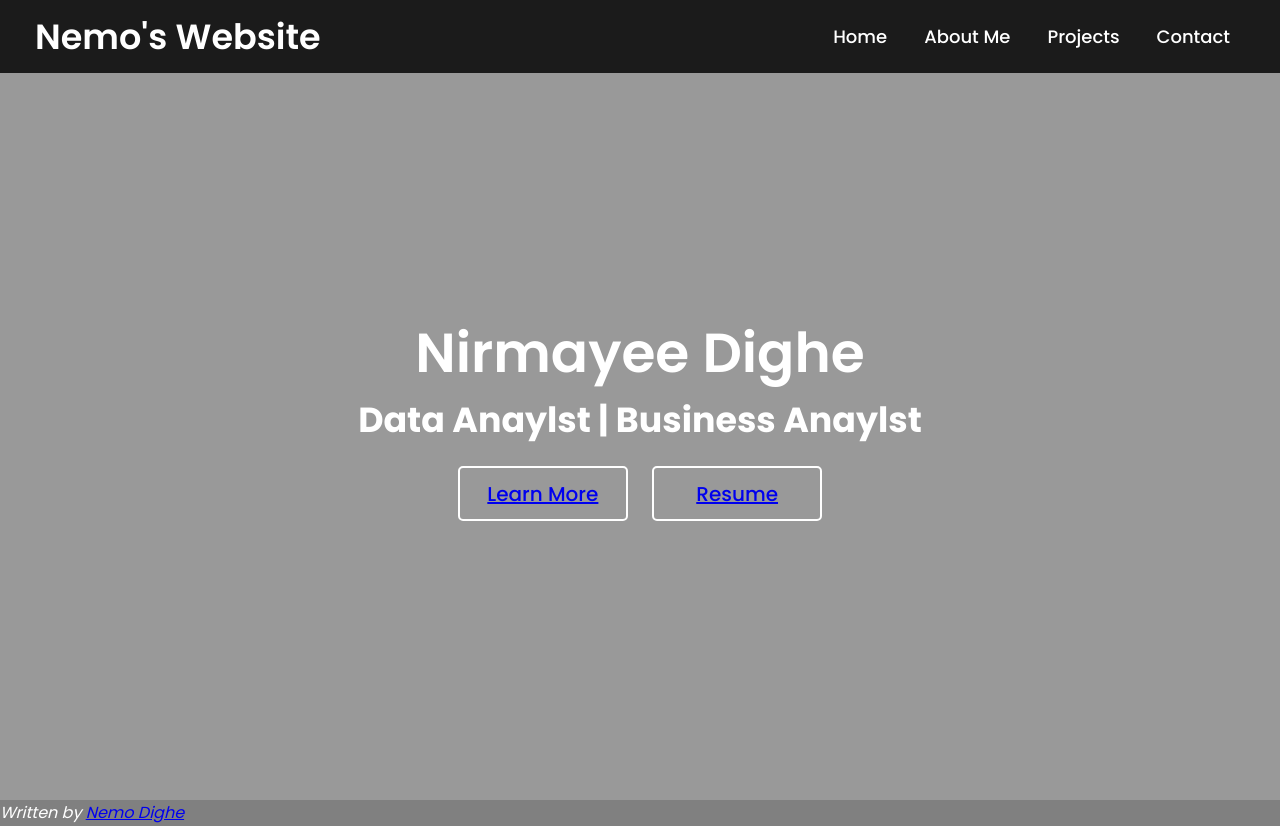
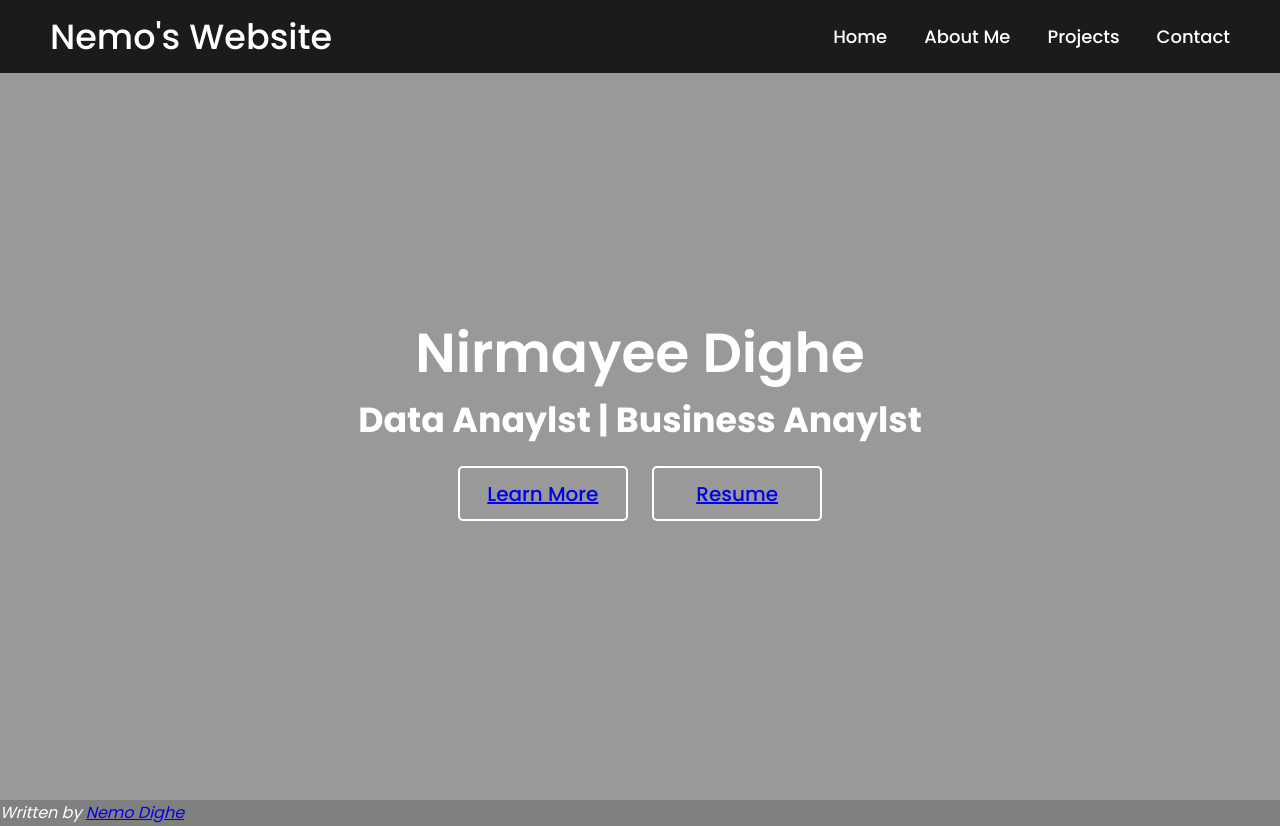
Before and after one commit to NirmayeeDighe/Webdesign_Ass_2, a plain HTML site: page index.html in a window 1280 px wide. Drawn offline with Linux system fonts and the light colour scheme.

Commit message:
Update index.html

```diff
--- a/index.html
+++ b/index.html
@@ -10,9 +10,9 @@
 <body>
   <nav>
     <div class="menu">
-      <div class="logo">
-        <a href="#">Nemo's Website</a>
-      </div>
+      <ul>
+       <li> <a href="#" style="font-size: 35px">Nemo's Website</a></li>
+      </ul>
       <ul>
         <li><a href="index.html">Home</a></li>
         <li><a href="about.html">About Me</a></li>
```
